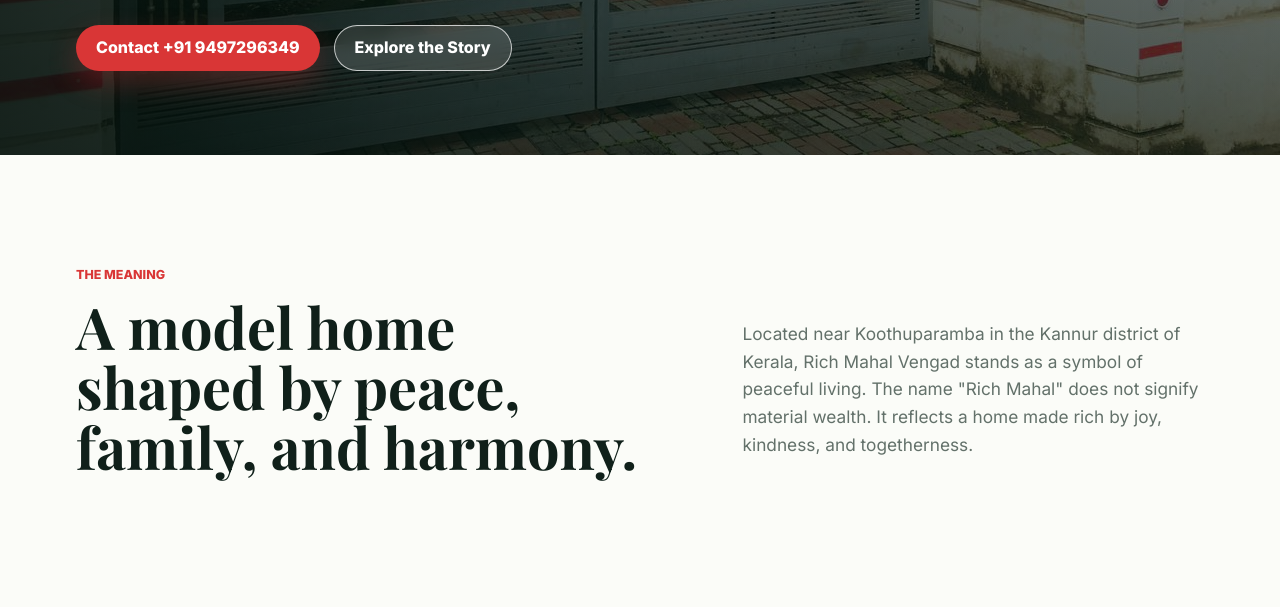
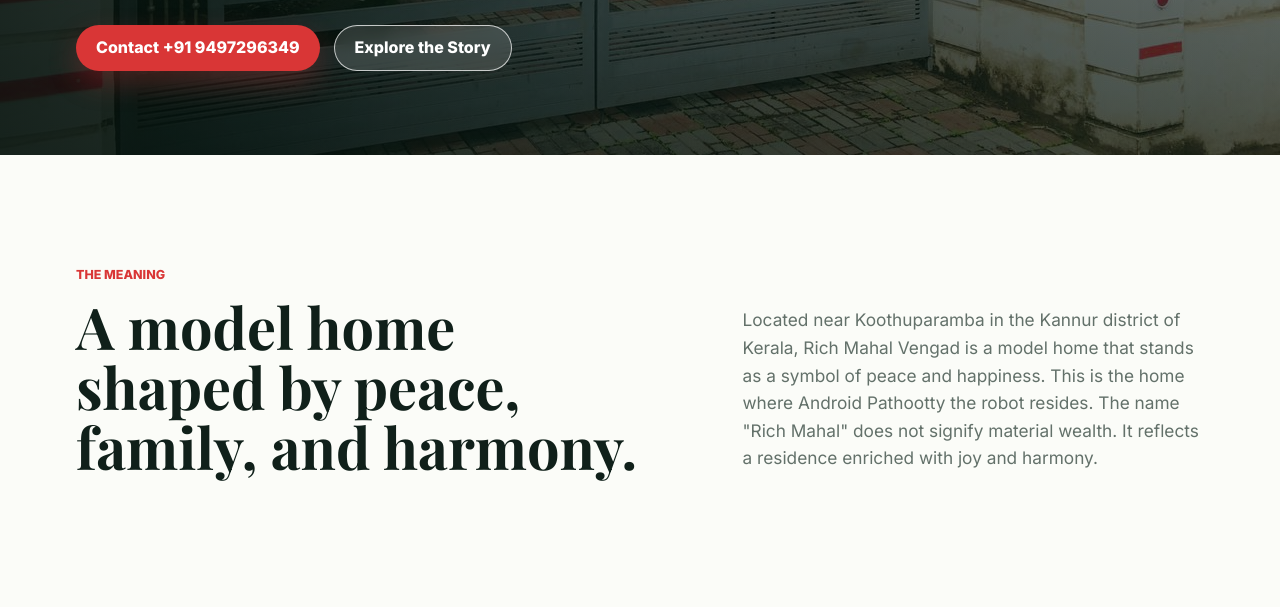
Before and after one commit to ShiyadChathoth/RICH-MAHAL, a plain HTML site: page index.html in a window 1280 px wide. Shown: the part 581-1188 px from the top of the page. Drawn offline with nearby package versions, Linux system fonts and the light colour scheme.

Commit message:
Update Rich Mahal story text

```diff
--- a/index.html
+++ b/index.html
@@ -58,9 +58,10 @@
           <h2>A model home shaped by peace, family, and harmony.</h2>
           <p>
             Located near Koothuparamba in the Kannur district of Kerala, Rich
-            Mahal Vengad stands as a symbol of peaceful living. The name
-            "Rich Mahal" does not signify material wealth. It reflects a home
-            made rich by joy, kindness, and togetherness.
+            Mahal Vengad is a model home that stands as a symbol of peace and
+            happiness. This is the home where Android Pathootty the robot
+            resides. The name "Rich Mahal" does not signify material wealth.
+            It reflects a residence enriched with joy and harmony.
           </p>
         </div>
       </section>
```
